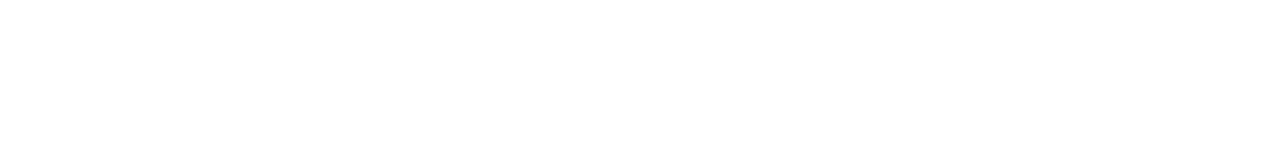
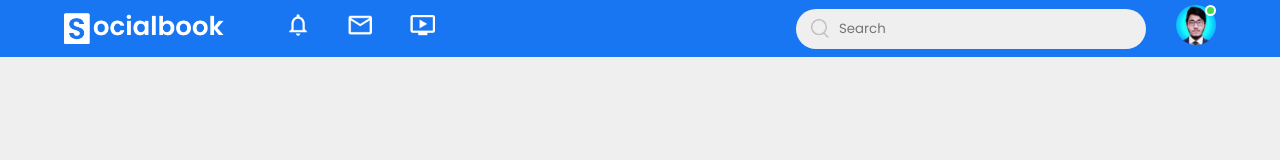
Before and after one commit to umairabbasidev/Javascript-Projects-Journey, a plain HTML site: page 03_facebook_clone/index.html in a window 1280 px wide. Drawn offline with Linux system fonts and the light colour scheme.

Commit message:
nav bar complted

```diff
--- a/03_facebook_clone/index.html
+++ b/03_facebook_clone/index.html
@@ -1,11 +1,35 @@
 <!DOCTYPE html>
 <html lang="en">
+
 <head>
  <meta charset="UTF-8">
  <meta name="viewport" content="width=device-width, initial-scale=1.0">
- <title>Facebook Clone</title>
+ <title>SocialBook - Umair Abbasi Dev</title>
+ <link rel="stylesheet" href="style.css">
 </head>
+
 <body>
+ <nav>
+  <div class="nav-left">
+   <img src="./images/logo.png" alt="logo" class="logo">
+   <ul>
+    <li><img src="./images/notification.png" alt=""></li>
+    <li><img src="./images/inbox.png" alt=""></li>
+    <li><img src="./images/video.png" alt=""></li>
+   </ul>
+  </div>
+  <div class="nav-right">
+   <div class="nav-search-box">
+    <img src="./images/search.png" alt="">
+    <input type="text" placeholder="Search">
+   </div>
+   <div class="nav-user-icon online">
+    <img src="./images/umair.jpg" alt="">
+
+   </div>
+  </div>
+ </nav>
 
 </body>
+
 </html>
--- /dev/null
+++ b/03_facebook_clone/style.css
@@ -0,0 +1,80 @@
+@import url(https://fonts.googleapis.com/css2?family=Poppins&display=swap);
+
+* {
+  margin: 0;
+  padding: 0;
+  box-sizing: border-box;
+  font-family: "poppins", "sans-serif";
+}
+body {
+  background: #efefef;
+}
+nav {
+  display: flex;
+  align-items: center;
+  justify-content: space-between;
+  background: #1876f2;
+  padding: 5px 5%;
+}
+.logo {
+  width: 160px;
+  margin-right: 45px;
+}
+
+.nav-left,
+.nav-right {
+  display: flex;
+  align-items: center;
+}
+
+.nav-left ul li {
+  display: inline-block;
+  list-style: none;
+}
+.nav-left ul li img {
+  width: 28px;
+  margin: 0 15px;
+  cursor: pointer;
+}
+
+.nav-search-box {
+  display: flex;
+  align-items: center;
+  background: #efefef;
+  width: 350px;
+  border-radius: 20px;
+  padding: 0 15px;
+}
+.nav-search-box input {
+  border: none;
+  outline: none;
+  background: transparent;
+  width: 100%;
+  padding: 10px;
+}
+.nav-search-box img {
+  width: 18px;
+}
+.nav-user-icon img {
+  width: 40px;
+  border-radius: 50%;
+  cursor: pointer;
+}
+
+.nav-user-icon {
+  margin-left: 30px;
+}
+.online {
+  position: relative;
+}
+.online::after {
+  content: "";
+  width: 7px;
+  height: 7px;
+  border: 2px solid #fff;
+  position: absolute;
+  top: 0;
+  right: 0;
+  background: #41db51;
+  border-radius: 50%;
+}
```
Also changed, not shown: 03_facebook_clone/images/umair-img.png (added), 03_facebook_clone/images/umair.jpg (added), 03_facebook_clone/images/user-umair.jpg (added).
